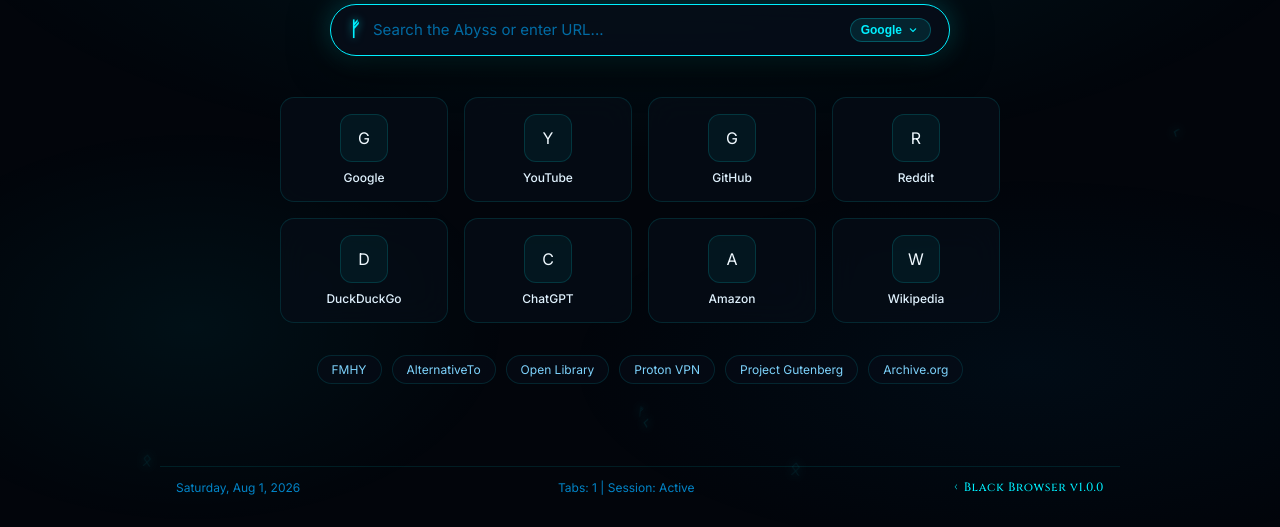
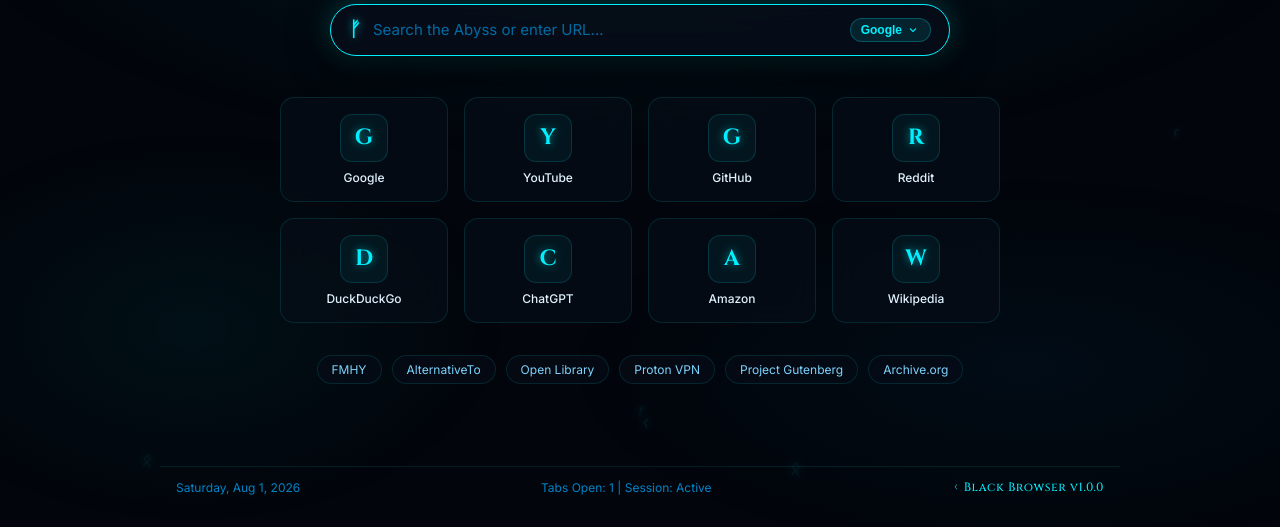
Before and after one commit to shivamkumarmehta64-sketch/Black, an Electron app: page newtab.html in a window 1280 px wide. Shown: the part 273-800 px from the top of the page. Drawn offline with Linux system fonts and the light colour scheme.

Commit message:
fix: Home screen polish — styled letter emblems on missing favicons, dynamic live open tab count in bottom bar, search autofocus

```diff
--- a/newtab.html
+++ b/newtab.html
@@ -397,6 +397,15 @@
       }
     };
 
+    // --- DYNAMIC TAB COUNT READOUT ---
+    function updateTabStats() {
+      const count = localStorage.getItem('bb-tab-count') || 1;
+      const statsEl = document.getElementById('stats-display');
+      if (statsEl) statsEl.textContent = `Tabs Open: ${count} | Session: Active`;
+    }
+    updateTabStats();
+    window.addEventListener('storage', updateTabStats);
+
     // --- SPEED DIALS (4 Columns) ---
     const SPEED_DIALS = [
       { name: 'Google', url: 'https://www.google.com', domain: 'google.com' },
@@ -413,7 +422,7 @@
     sdContainer.innerHTML = SPEED_DIALS.map(sd => `
       <a class="sd-card" href="${sd.url}">
         <div class="sd-icon-wrapper">
-          <img loading="lazy" data-src="https://${sd.domain}/favicon.ico" alt="" onerror="this.parentNode.textContent='${sd.name.charAt(0)}'">
+          <img loading="lazy" data-src="https://${sd.domain}/favicon.ico" alt="" onerror="this.style.display='none';this.parentNode.innerHTML='<span style=\\'font-family:var(--font-cinzel);font-size:22px;font-weight:700;color:var(--accent);text-shadow:0 0 8px rgba(0,240,255,0.6)\\'>${sd.name.charAt(0)}</span>'">
         </div>
         <div class="sd-label">${sd.name}</div>
       </a>
--- a/renderer.js
+++ b/renderer.js
@@ -53,6 +53,7 @@
 
 // --- SESSION ---
 async function saveSession() {
+  localStorage.setItem('bb-tab-count', tabs.length);
   const data = tabs.map(t => ({
     url: t._savedURL && t._savedURL !== 'about:blank' ? t._savedURL : (t.webview ? t.webview.getURL() : ''),
     title: t.titleEl ? t.titleEl.innerText : '',
```
